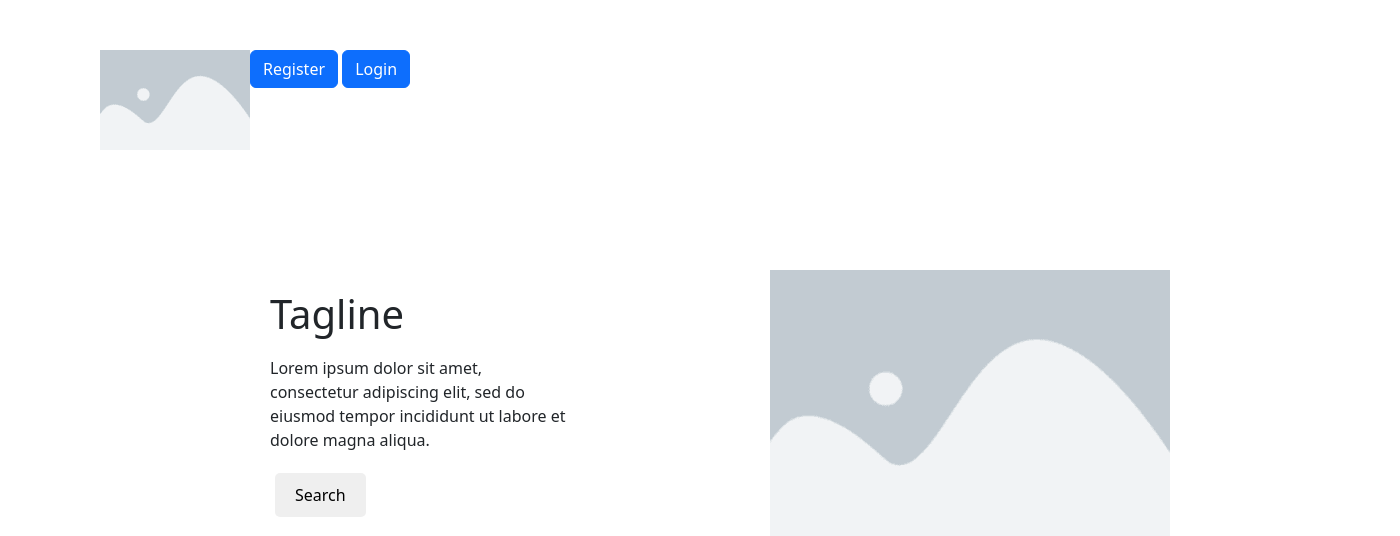
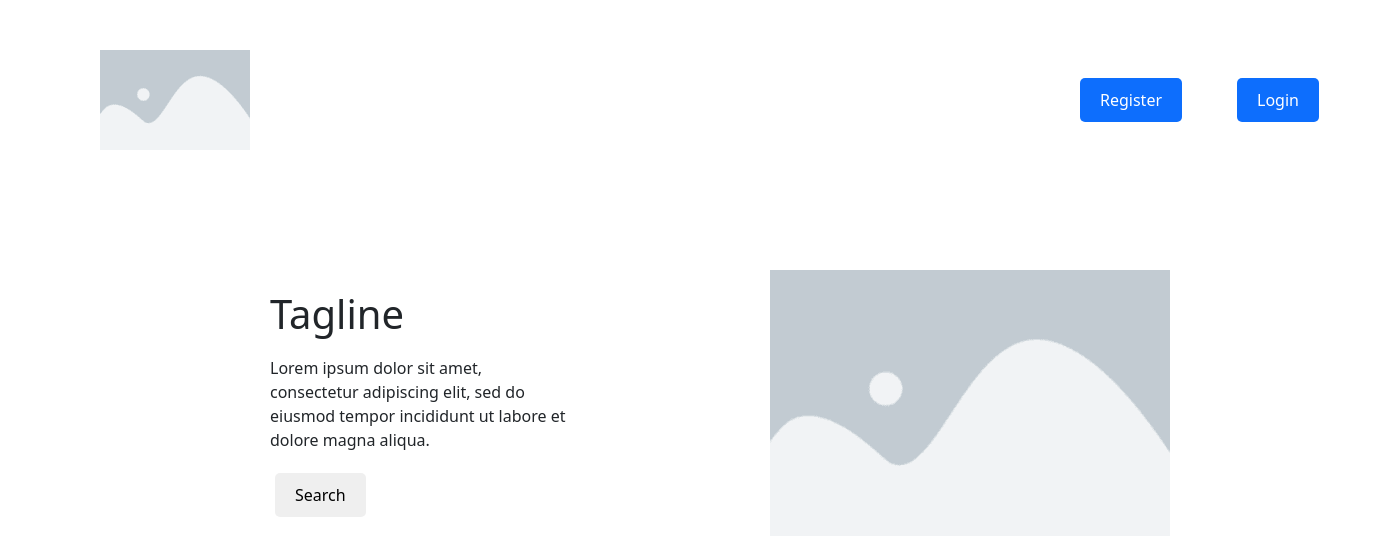
Before and after one commit to mathusathiru/destinations, a Flask app: page / in a window 1400 px wide. Shown: the top 536 px of the page. Run offline with Flask 3, Linux system fonts and the light colour scheme.

Commit message:
Update base CSS

```diff
--- a/static/base.css
+++ b/static/base.css
@@ -5,18 +5,29 @@
 }
 
 #header {
-    display: flex;
-    padding: 50px;
-  }
+  display: flex;
+  align-items: center;
+  padding: 50px;
+}
 
 #header #logo {
-    margin-left: 50px;
-  }
+  margin-left: 50px;
+}
 
-#header #button-container {
+#menu-buttons {
+  margin-left: 825px;
   display: flex;
   align-items: center;
-  margin-left: 750px;
+}
+
+#menu-buttons .btn.btn-primary {
+  margin: 5px 50px 5px 5px;
+  padding: 10px 20px;
+  border: none;
+  border-radius: 5px;
+  font-size: 16px;
+  cursor: pointer;
+  text-decoration: none;
 }
 
 button {
@@ -26,14 +37,7 @@ button {
     border-radius: 5px;
     font-size: 16px;
     cursor: pointer;
-}
-
-#btn-login {
-    margin-left: 140px;
-}
-
-#btn-account {
-  margin-left: 215px;
+    text-decoration: none;
 }
 
 footer {
```
